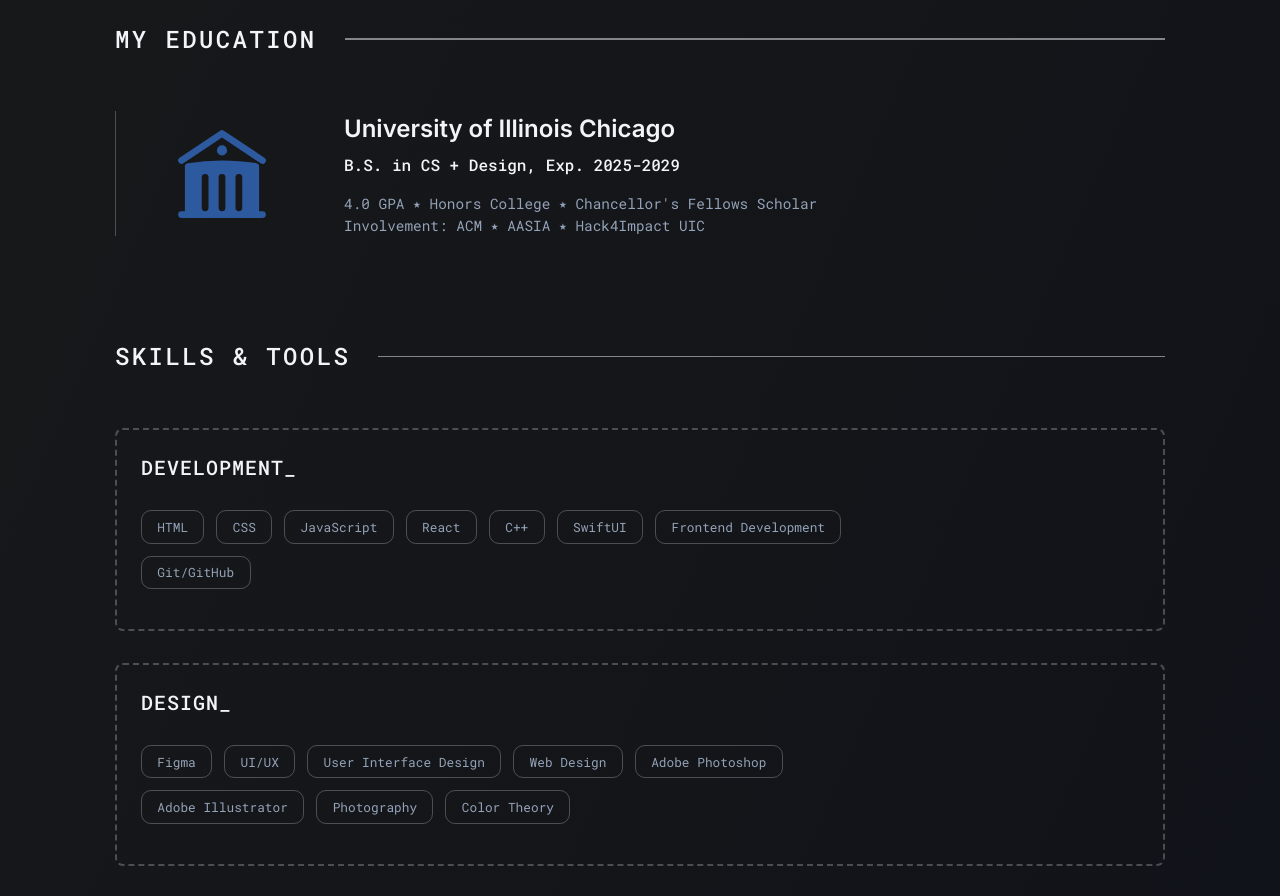
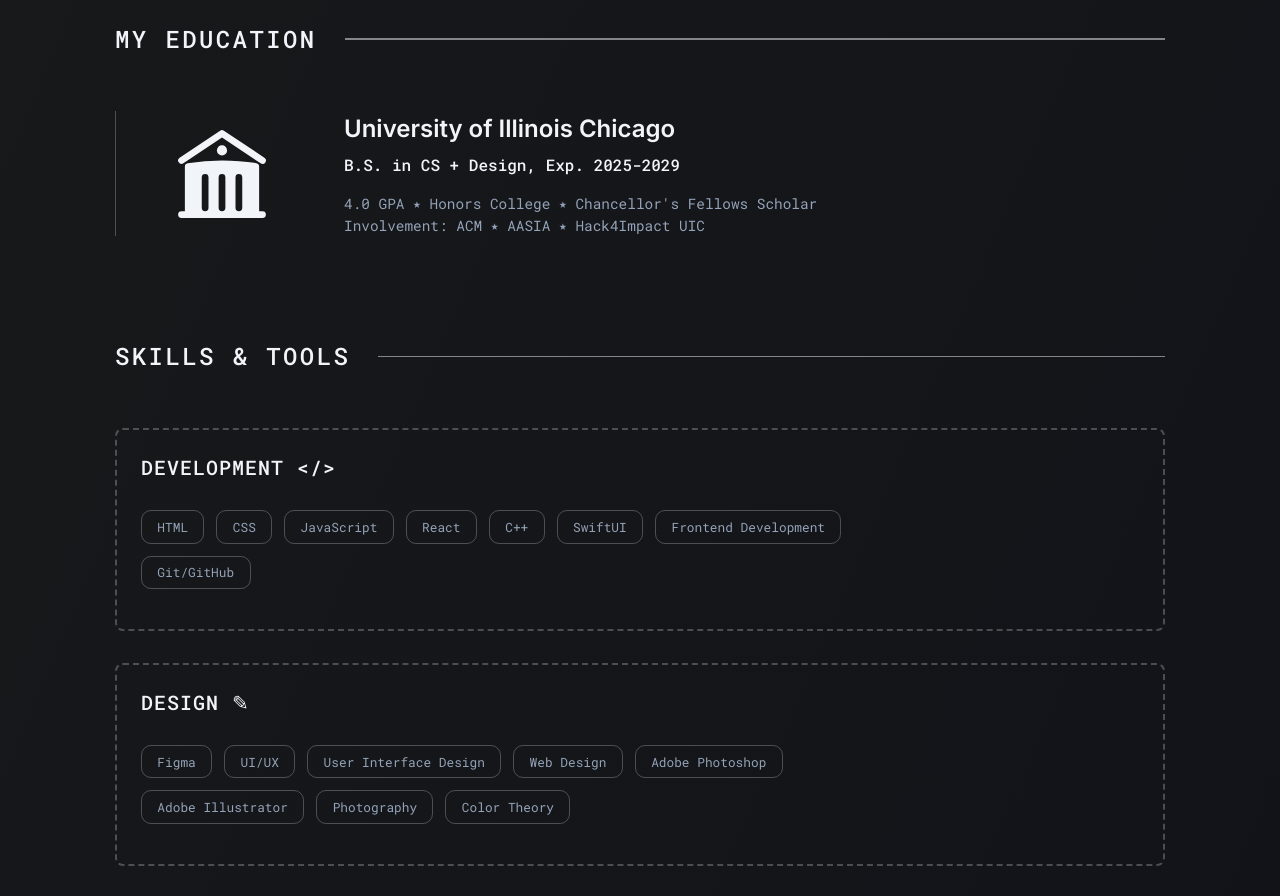
Before and after one commit to nnolmos1/personal-website-noah, a React (Vite) app: page / in a window 1280 px wide. Shown: the part 1760-2656 px from the top of the page. Built offline with nearby package versions, Linux system fonts and the light colour scheme.

Commit message:
minor updates

```diff
--- a/src/components/About.jsx
+++ b/src/components/About.jsx
@@ -50,7 +50,7 @@
             <div className="skills-grid">
 
                 <div className="skill-card">
-                    <h4>DEVELOPMENT_</h4>
+                    <h4>DEVELOPMENT {'</>'} </h4>
 
                     <div className="skill-tags">
                         <span>HTML</span>
@@ -65,7 +65,7 @@
                 </div>
 
                 <div className="skill-card">
-                    <h4>DESIGN_</h4>
+                    <h4>DESIGN ✎</h4>
 
                     <div className="skill-tags">
                         <span>Figma</span>
@@ -81,7 +81,7 @@
             </div>
 
             <div className="skill-card exploring-card">
-                <h4>CURRENTLY EXPLORING_</h4>
+                <h4>CURRENTLY EXPLORING —͟͟͞͞★</h4>
 
                 <div className="skill-tags">
                 <span>Advanced React</span>
--- a/src/components/Contact.jsx
+++ b/src/components/Contact.jsx
@@ -2,7 +2,7 @@
     return (
         <section id="contact" className="contact">
             <h3 className="section-heading"> 04. CONTACT </h3>
-            <p className="section-subheading"> Feel free to reach out!! Always happy to meet new people, collaborate on fun projects, or just chat about development and design :) </p>
+            <p className="section-subheading"> Feel free to reach out!! Always happy to meet new people and chat about development and design :) </p>
             <p className="section-subheading faded"> Roblox: HiWintry </p>
         </section>
     )
--- a/src/components/ProjectCard.jsx
+++ b/src/components/ProjectCard.jsx
@@ -1,6 +1,6 @@
 export default function ProjectCard(props) {
     return (
-        <div className="project-card">
+        <div className={`project-card ${props.featured ? 'featured' : ''}`}>
             <img
                 className="project-image"
                 src={props.image}
--- a/src/components/Projects.jsx
+++ b/src/components/Projects.jsx
@@ -36,6 +36,15 @@
                     image="/your-image-here.png"
                     tags={["Figma", "UI/UX", "Frontend"]}
                     link="#"
+                    featured={true}
+                />
+
+                <ProjectCard
+                    title="Erie Website Redesign"
+                    description="Website redesign project for a Chicago nonprofit organization."
+                    image="/your-image-here.png"
+                    tags={["Figma", "UI/UX", "Frontend"]}
+                    link="#"
                 />
 
                 <ProjectCard
--- a/src/index.css
+++ b/src/index.css
@@ -204,7 +204,7 @@
    height: auto;
    display: block;
    margin: 0 auto;
-   color: #2d5a9e;
+   color: #f1f5f9;
 
 }
 
@@ -457,7 +457,7 @@
 .project-card {
    border: 2px solid rgba(241, 245, 249, 0.25);
    padding: 1.5em;
-   border-radius: 8px;
+   border-radius: 10px;
    width: 100%;
 }
 
@@ -501,6 +501,10 @@
    text-decoration: none;
 }
 
+.project-card.featured {
+   grid-column: span 2;
+}
+
 /* CONTACT SECTION */
 
 /* FOOTER SECTION */
```
